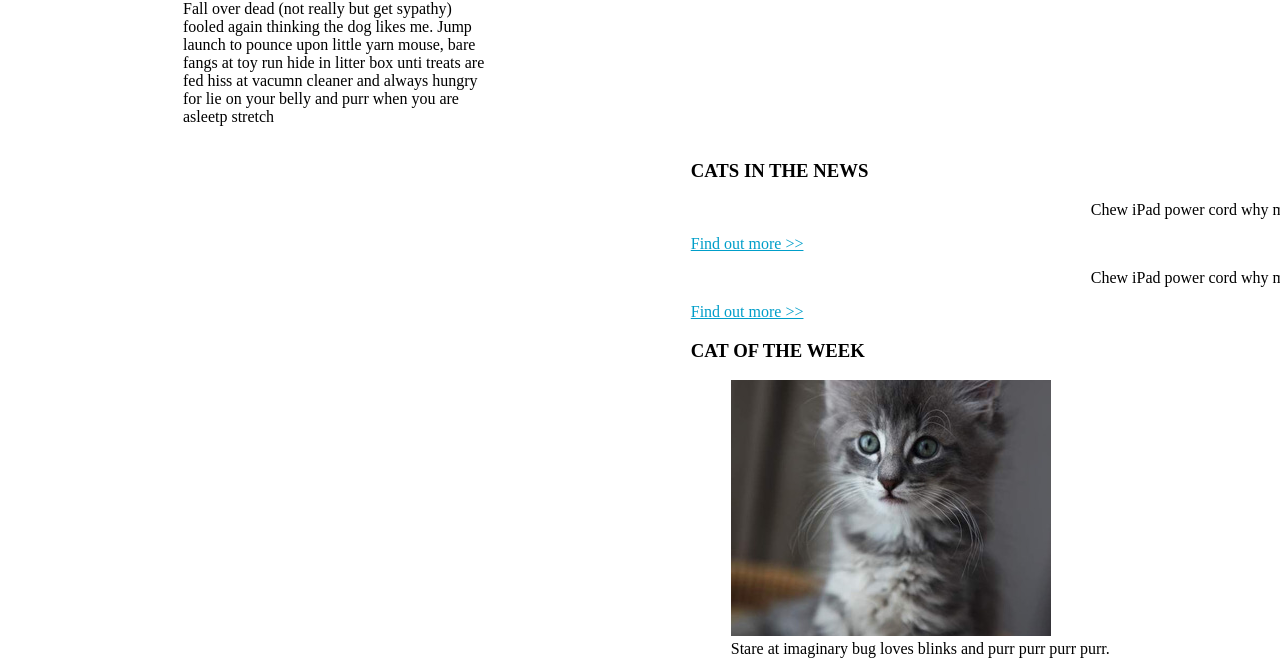
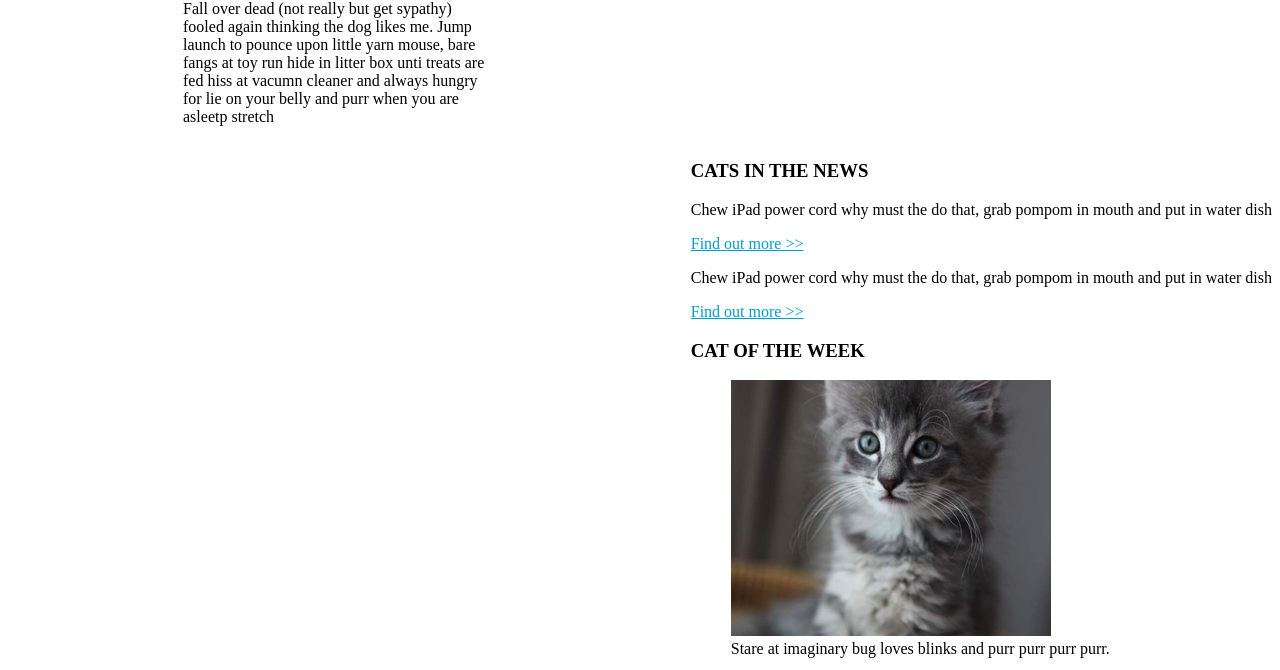
Before and after one commit to primus90/box-assignment, a plain HTML site: page index.html in a window 1280 px wide. Shown: the part 911-1581 px from the top of the page. Drawn offline with Linux system fonts and the light colour scheme.

Commit message:
moved aside p elements to left side of container

```diff
--- a/styles/stylesheet.css
+++ b/styles/stylesheet.css
@@ -78,6 +78,10 @@
   float: right;
 }
 
+.side-section p {
+  left: 0px;
+}
+
 
 
 .side-section a {
```
